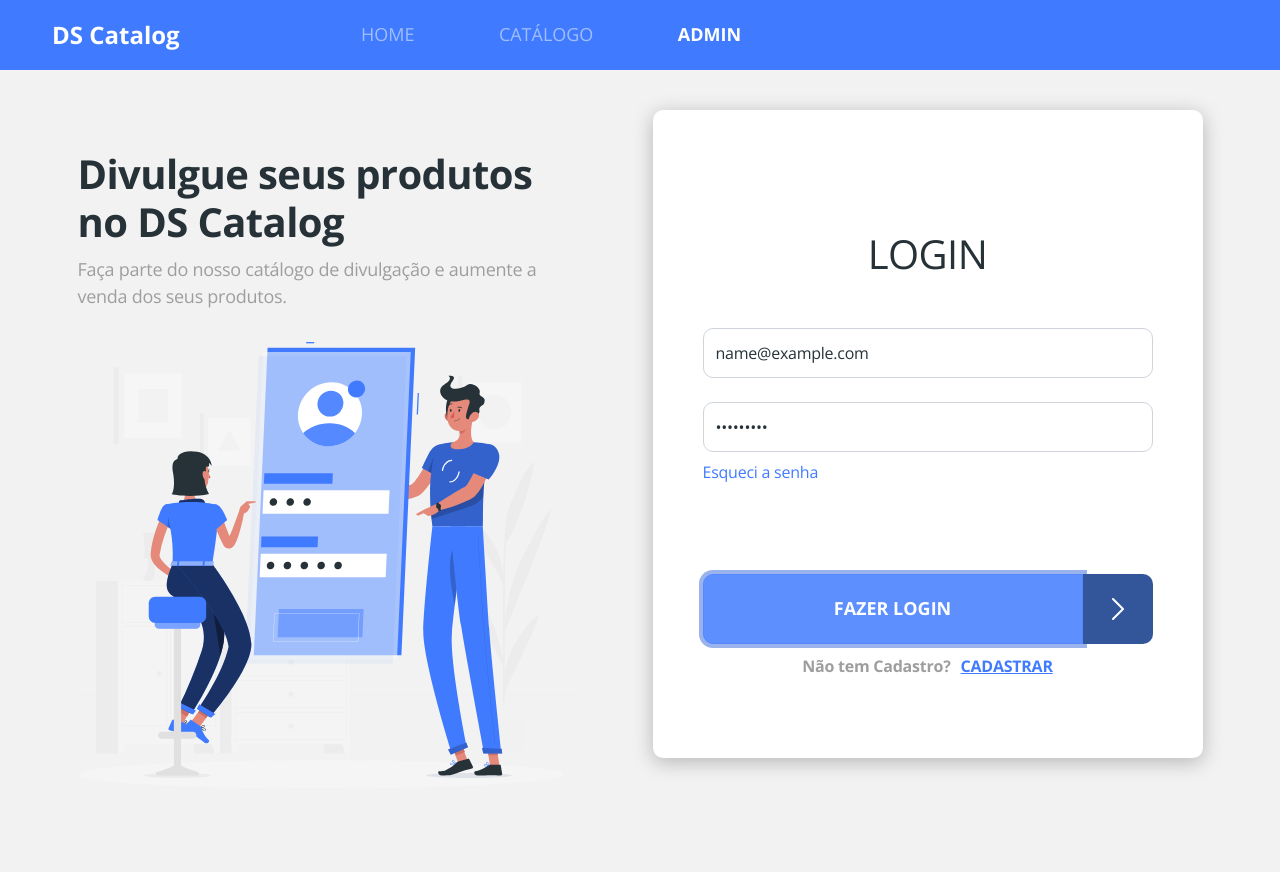
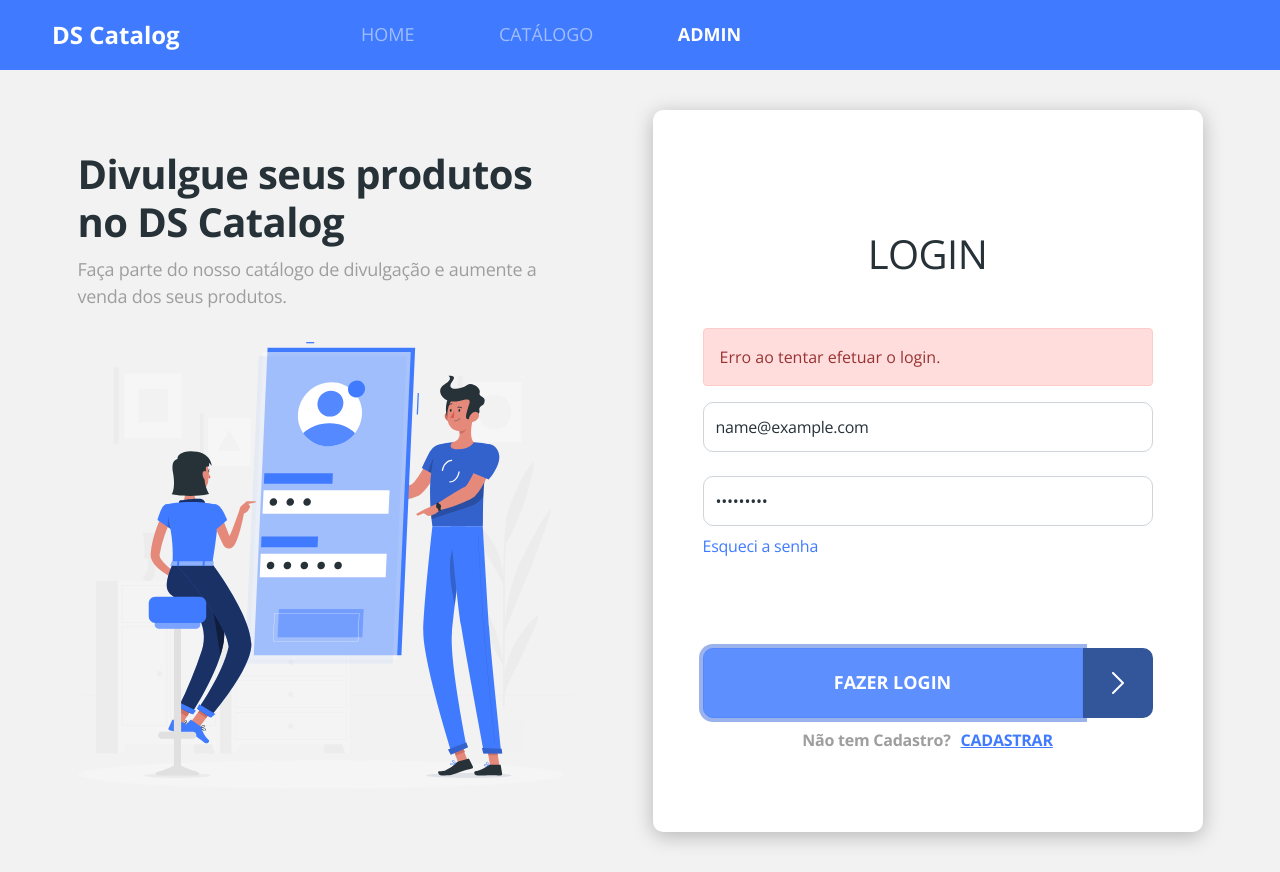
Before and after one commit to miltcn/dscatalog-react-mod3, a React (Create React App) app in the folder frontweb/: page /admin/auth/login in a window 1280 px wide. Both pictures are taken after typing "name@example.com", "Sample123" into the empty fields and a click on the button "FAZER LOGIN". Before the commit the page ends 845 px from the top, so only its background shows below. Built offline with nearby package versions, Linux system fonts and the light colour scheme; no server answers.

Commit message:
Manual error handling

```diff
--- a/frontweb/src/assets/styles/custom.scss
+++ b/frontweb/src/assets/styles/custom.scss
@@ -1,5 +1,6 @@
 $theme-colors: (
   'primary': #407bff,
+  'danger': #ff5555,
 );
 
 $body-bg: #F2F2F2;
--- a/frontweb/src/pages/Admin/Auth/Login/index.tsx
+++ b/frontweb/src/pages/Admin/Auth/Login/index.tsx
@@ -4,7 +4,7 @@ import ButtonIcon from 'components/ButtonIcon';
 import './styles.css';
 import { useForm } from 'react-hook-form';
 import { requestBackendLogin } from 'util/requests';
-import { kill } from 'process';
+import { useState } from 'react';
 
 type FormData = {
   username: string;
@@ -13,13 +13,16 @@ type FormData = {
 
 const Login = () => {
 
+  const [ hasError, setHasError ] = useState(false);
   const { register, handleSubmit } = useForm<FormData>();
   const onSubmit = (formData : FormData) => {
     requestBackendLogin(formData)
     .then(response => {
+      setHasError(false);
       console.log('SUCESSO', response);
     })
     .catch(error => {
+      setHasError(true);
       console.log('ERRO', error);
     });
   }
@@ -27,6 +30,12 @@ const Login = () => {
   return (
     <div className="base-card login-card">
       <h1>LOGIN</h1>
+      { hasError && (
+          <div className="alert alert-danger">
+            Erro ao tentar efetuar o login.
+          </div>
+        )
+      }
       <form onSubmit={handleSubmit(onSubmit)}>
         <div className="mb-4">
           <input
```
